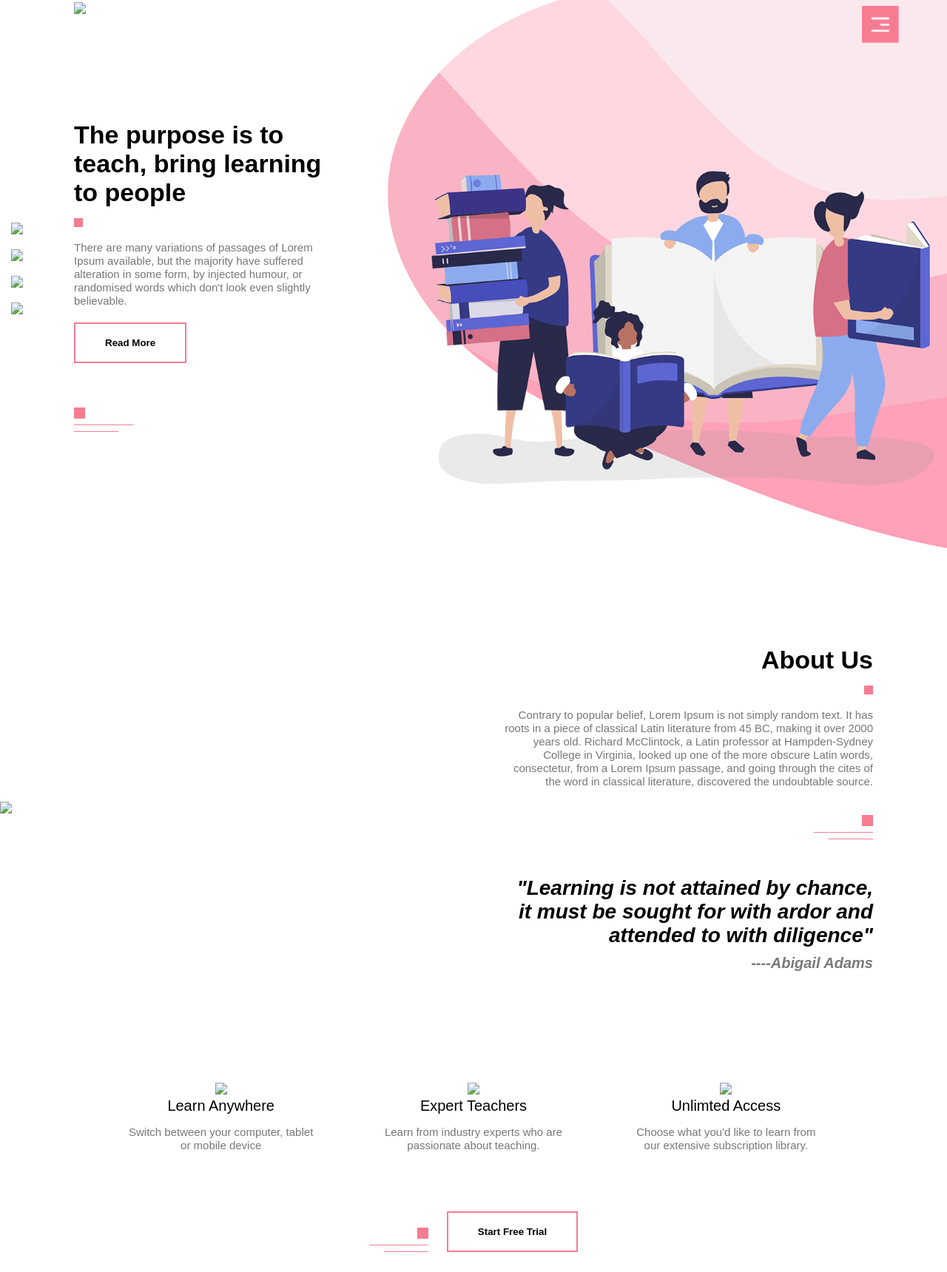
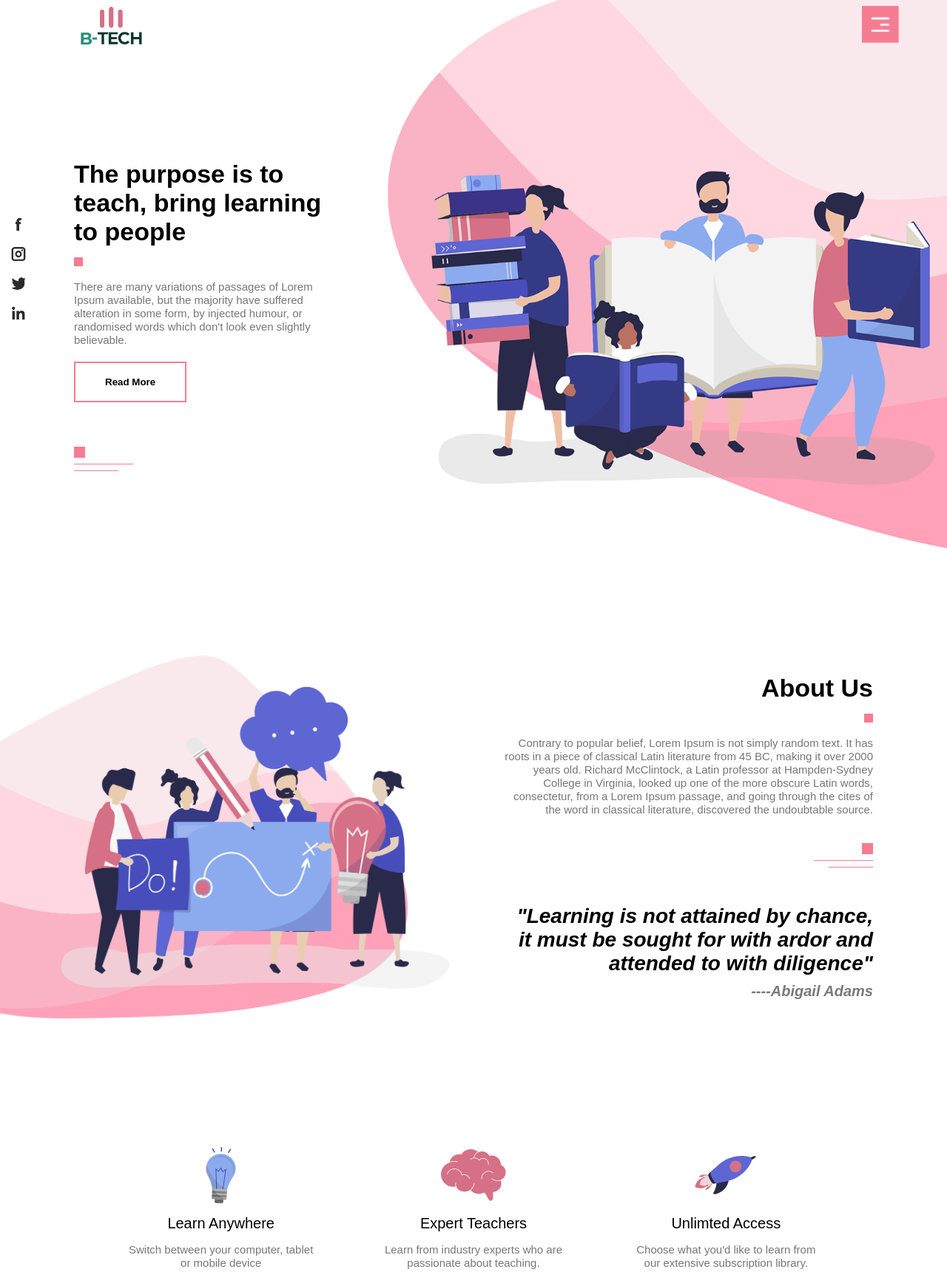
Before and after one commit to BenOlaaa/B-tech, a plain HTML site: page index.html in a window 1280 px wide. Shown: the part 27-1747 px from the top of the page at 74% size. Drawn offline with Linux system fonts and the light colour scheme; some packages are replaced by stand-ins of ours; a script that the page names is missing; files whose address does not match are found by name.

Commit message:
Update index.html

```diff
--- a/index.html
+++ b/index.html
@@ -11,7 +11,7 @@
 <body>
     <section id="header">
         <div class="container">
-            <img src="images/Btech.png" class="logo">
+            <img src="Btech.png" class="logo">
             <div class="header-text">
                 <h1>The purpose is to<br>teach, bring learning to people</h1>
                 <span class="square"></span>
@@ -43,7 +43,7 @@
 
 <section id="about">
     <div class="about-left-col">
-        <img src="images/about.png">
+        <img src="about.png">
     </div>
     <div class="about-right-col">
         <div class="about-text">
@@ -67,17 +67,17 @@
 <section id="features">
     <div class="feature-row">
         <div class="feature-col">
-            <img src="images/pic-1.png">
+            <img src="pic-1.png">
             <h4>Learn Anywhere</h4>
             <p>Switch between your computer, tablet or mobile device</p>
         </div>
         <div class="feature-col">
-            <img src="images/pic-2.png">
+            <img src="pic-2.png">
             <h4>Expert Teachers</h4>
             <p>Learn from industry experts who are passionate about teaching.</p>
         </div>
         <div class="feature-col">
-            <img src="images/pic-3.png">
+            <img src="pic-3.png">
             <h4>Unlimted Access</h4>
             <p>Choose what you'd like to learn from our extensive subscription library.</p>
         </div>
@@ -110,7 +110,7 @@
             </div>
         </div>
         <div class="course-right-col">
-            <img src="images/course.png">
+            <img src="course.png">
         </div>
     </div>
 </section>
@@ -119,7 +119,7 @@
 
 <section id="offer">
     <div class="about-left-col">
-        <img src="images/offer.png">
+        <img src="offer.png">
     </div>
     <div class="about-right-col">
         <div class="about-text">
@@ -158,7 +158,7 @@
             </div>
         </div>
         <div class="contact-right-col">
-            <img src="images/contact.png">
+            <img src="contact.png">
         </div>
     </div>
 </section>
@@ -199,7 +199,7 @@
                     <small>copyright 2020 <a href="https://www.linkedin.com/in/benjamen-olayiwola-1b16737b/">Ben Ola</a></small>
                 </div>
                 <div class="footer-logo">
-                    <img src="images/logo.png">
+                    <img src="logo.png">
                     <button class="common-btn">English</button>
                 </div>
             </div>
@@ -211,10 +211,10 @@
 <!--social-icons        -->
 
 <div class="social-icons">
-    <a href="https://www.facebook.com/BenOlaaa/"><img src="images/facebook.png"></a>
-    <a href="https://www.instagram.com/benolaaa/"><img src="images/instagram.png"></a>
-    <a href="https://twitter.com/BenOlaaa"><img src="images/twitter.png"></a>
-    <a href="https://www.linkedin.com/in/benjamen-olayiwola-1b16737b/"><img src="images/linkedin.png"></a>
+    <a href="https://www.facebook.com/BenOlaaa/"><img src="facebook.png"></a>
+    <a href="https://www.instagram.com/benolaaa/"><img src="instagram.png"></a>
+    <a href="https://twitter.com/BenOlaaa"><img src="twitter.png"></a>
+    <a href="https://www.linkedin.com/in/benjamen-olayiwola-1b16737b/"><img src="linkedin.png"></a>
 </div>
 
 
```
